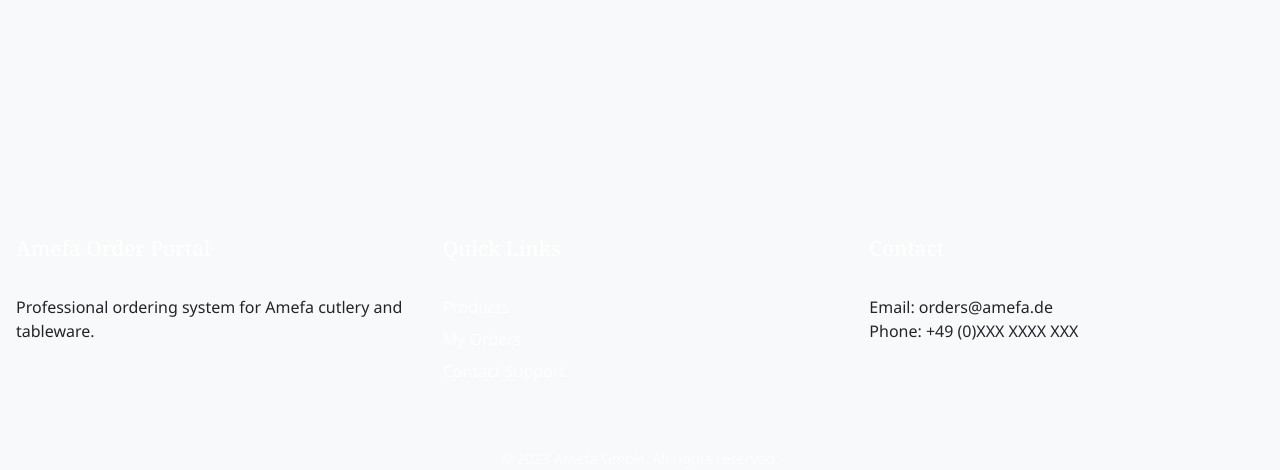
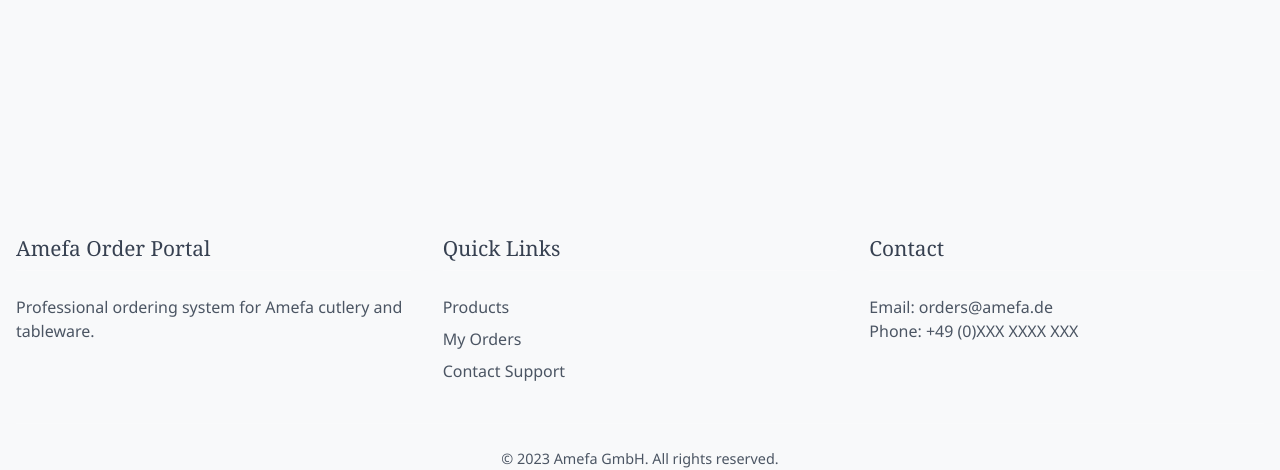
Before and after one commit to ejbeth/group-1_appliedanalytics, a Flask app: page /reports in a window 1280 px wide. Shown: the part 330-800 px from the top of the page. Run offline with Flask 3, Linux system fonts and the light colour scheme; the visitor is signed in with stand-in values (Sample User, id 1); some libraries are stand-ins or nearby versions.

Commit message:
Footer Text colour

```diff
--- a/Amefa Order Portal/static/application.css
+++ b/Amefa Order Portal/static/application.css
@@ -660,3 +660,17 @@
     transform: none !important;
     box-shadow: 0 2px 8px rgba(0,0,0,0.12) !important;
 }
+/* === FOOTER FIX: invisible headings === */
+.footer h3 {
+    color: #374151 !important;   /* gray-700 */
+    opacity: 1 !important;
+}
+
+.footer p,
+.footer a {
+    color: #4b5563;              /* gray-600 */
+}
+
+.footer a:hover {
+    color: #1f2937;              /* gray-800 */
+}
--- a/Amefa Order Portal/templates/pages/order_view.html
+++ b/Amefa Order Portal/templates/pages/order_view.html
@@ -151,8 +151,7 @@
   </table>
 </div>
 
-<!-- Close the main page wrapper (padding container) -->
-</div>
+
 <script>
   // ================================
   // Helper functions
```
